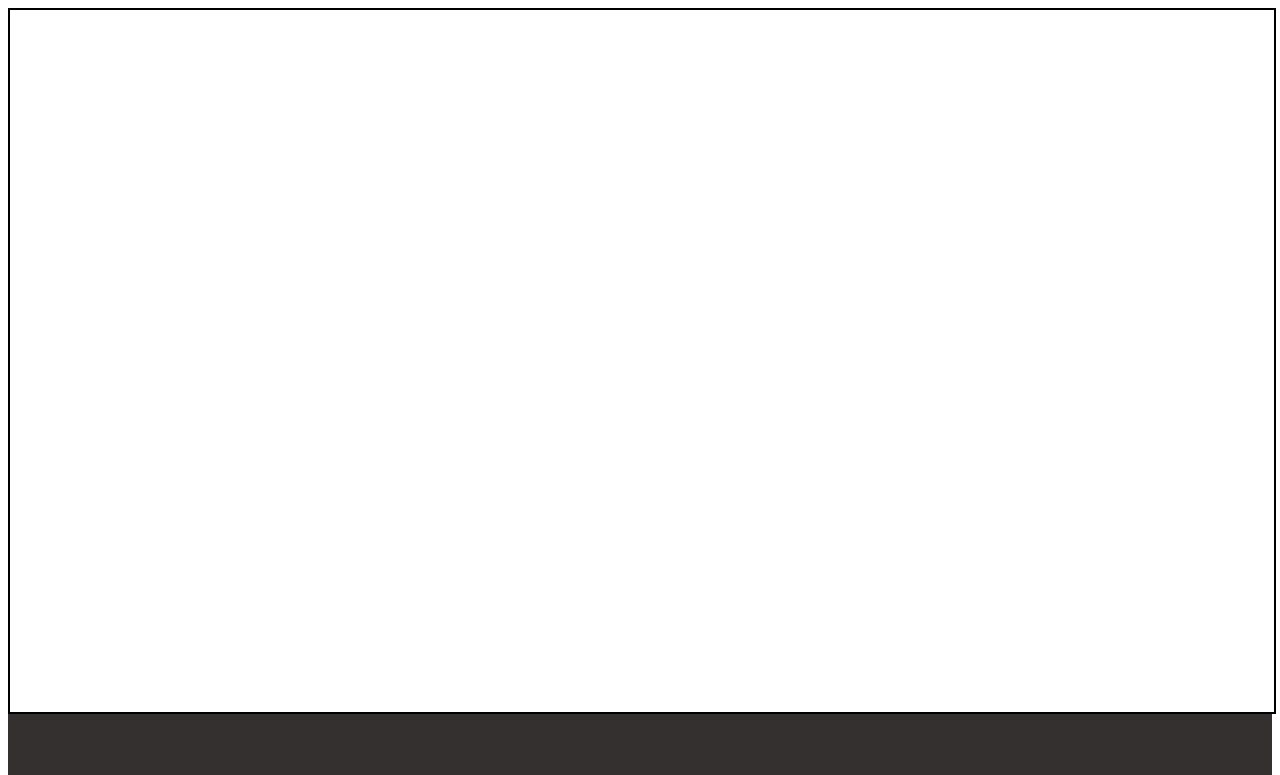
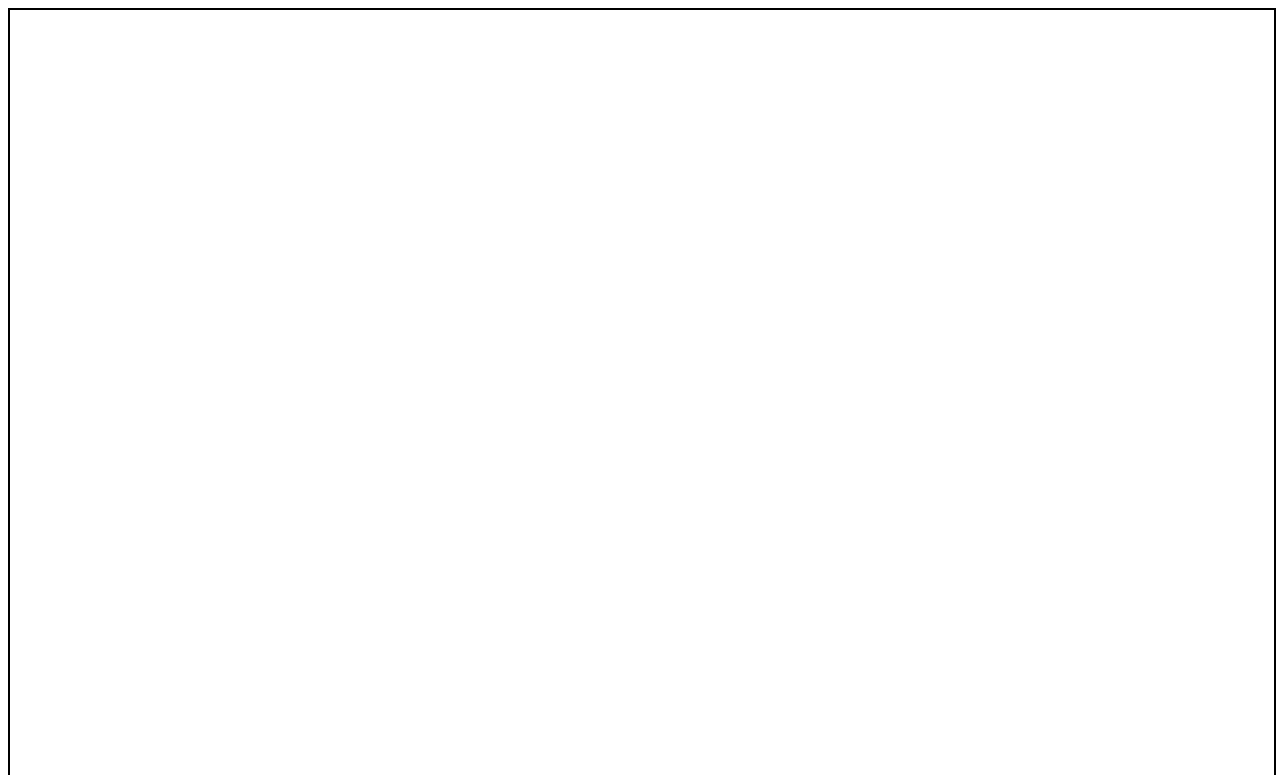
Before and after one commit to samprit-ghosh/Drawing-App, a plain HTML site: page test.html in a window 1280 px wide. Shown: the top 775 px of the page. Drawn offline with nearby package versions, Linux system fonts and the light colour scheme.

Commit message:
Update test.html

```diff
--- a/test.html
+++ b/test.html
@@ -22,7 +22,7 @@
 
 
  <div class="can-head" >
-<canvas id="canvas" width="450" height="250" style="border:solid black 2px  ;" >
+<canvas id="canvas" width="450" height="350" style="border:solid black 2px  ;" >
     Your browser does not support canvas element.
     <script src="test.js"></script>
   </canvas>
```
